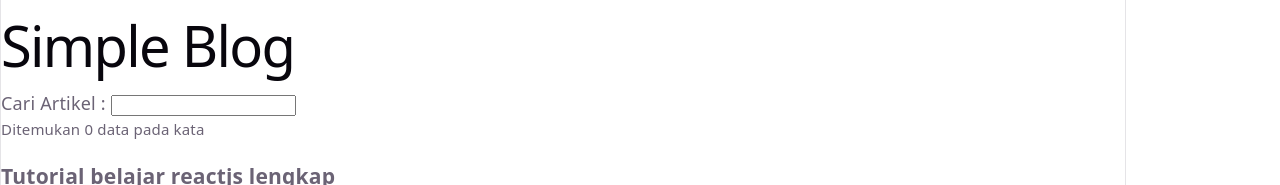
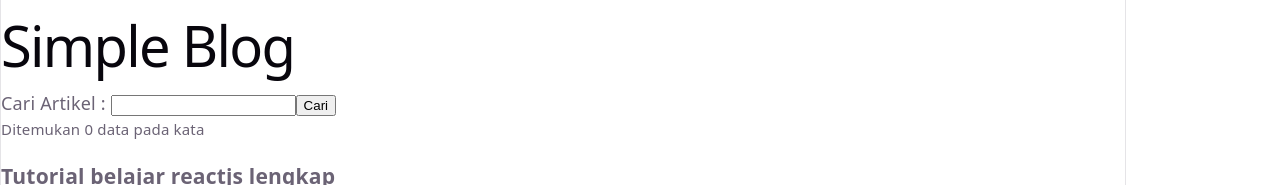
Before and after one commit to deslow27/react-app, a React (Vite) app: page / in a window 1280 px wide. Shown: the top 185 px of the page. Built offline with nearby package versions, Linux system fonts and the light colour scheme.

Commit message:
mencoba click methods

```diff
--- a/src/components/Search.jsx
+++ b/src/components/Search.jsx
@@ -3,14 +3,20 @@ import { useState } from "react";
 function Search(props) {
     const [search, setSearch] = useState("");
     const onSearchChange = (event) => {
-        setSearch(event.target.value);
-        props.onSearchChange(event.target.value);
+        props.onSearchChange(search);
+    };
+
+    const searchKeyDown = (event) => {
+        if (event.key === "Enter") {
+            onSearchChange();
+        }
     };
 
     return (
         <>
             <div>
-                Cari Artikel : <input type="text" onChange={onSearchChange} />
+                Cari Artikel : <input type="text" onChange={(e) => setSearch(event.target.value)} onKeyDown={searchKeyDown} />
+                <button onClick={onSearchChange}>Cari</button>
             </div>
             <small>
                 Ditemukan {props.totalPosts} data pada kata {search}
```
